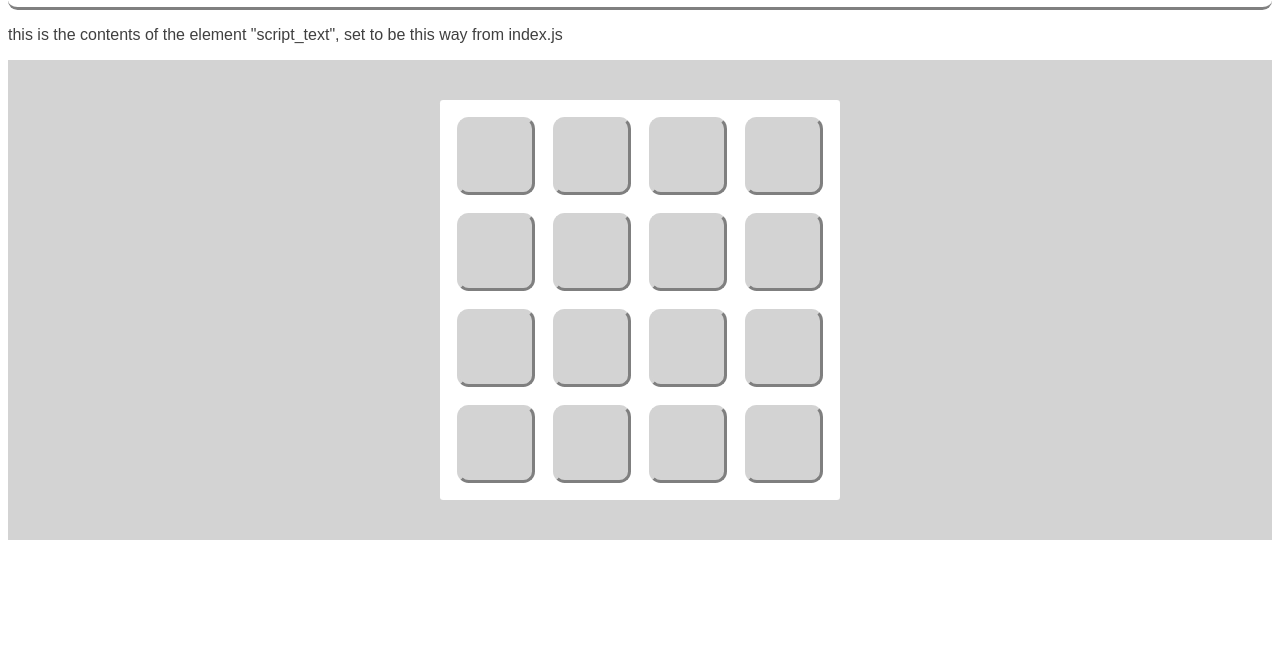
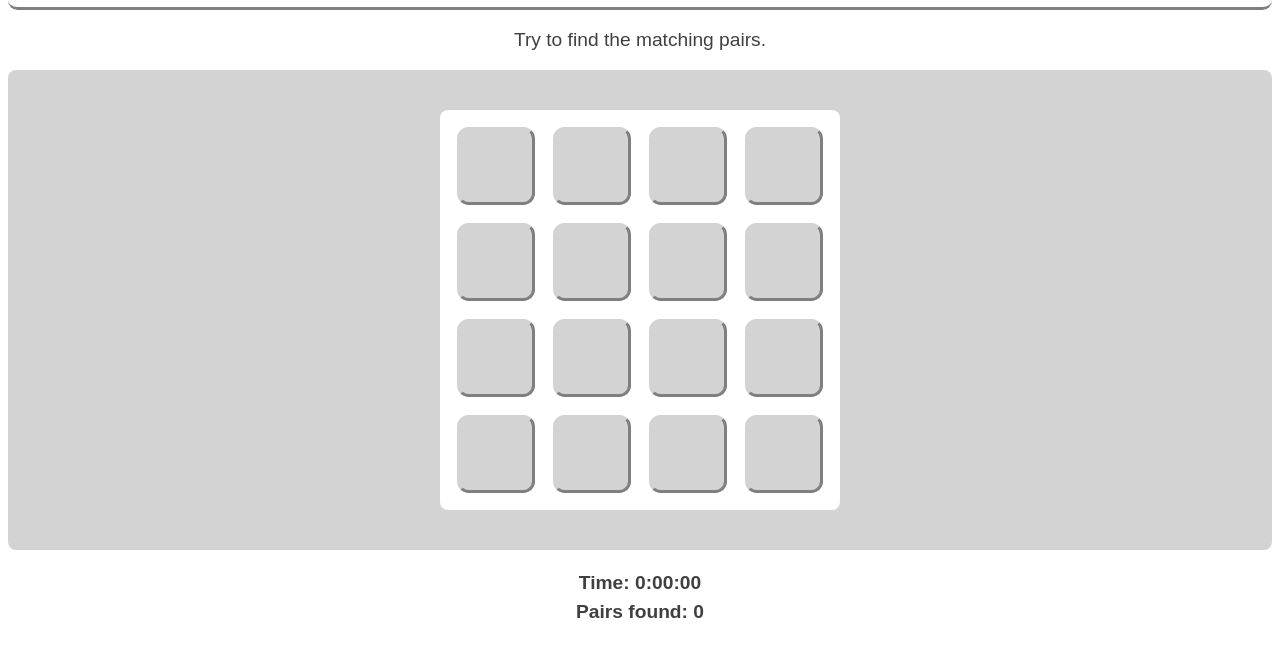
Before and after one commit to canisaries/memorygame, a website built with Parcel: page index.html in a window 1280 px wide. Shown: the part 59-716 px from the top of the page. Built offline with nearby package versions, Linux system fonts and the light colour scheme.

Commit message:
Styling and more yahoo

```diff
--- a/index.html
+++ b/index.html
@@ -30,14 +30,22 @@
       </header>
     </div>
 
-    <!-- Text that is modified in script (just here as example) -->
-    <div id="script_text"></div>
+    <div id="game_description" class="information">
+      <p>Try to find the matching pairs.</p>
+    </div>
 
     <!-- The area in which the game board and game options will reside -->
     <div id="game_area">
       <!-- The game board which will be populated with panels -->
       <div id="game_board"></div>
       <!-- Game options (TODO) -->
+    </div>
+
+    <div id="game_status" class="information">
+      <p>
+        Time: <span id="timer">0:00:00</span> <br />
+        Pairs found: <span id="pairs_found">0</span>
+      </p>
     </div>
 
     <!-- Template for the game button!-->
--- a/src/index.js
+++ b/src/index.js
@@ -1,10 +1,6 @@
 import "./styles.css";
 import GameBoard from "./gameboard.js";
 import { BOARD_SIZES } from "./gameboard.js";
-
-document.getElementById("script_text").innerHTML = `
-<p>this is the contents of the element "script_text", set to be this way from index.js</p>
-`;
 
 // Add event listeners to size option buttons
 let sizebuttons = document.getElementsByClassName("size_option_button");
@@ -24,9 +20,12 @@ board.newGame(BOARD_SIZES.SMALL);
 // Executable script ends here.
 
 // TODO-LIST:
-// - have something nice happen when the game is won
-// - button click animation
+// - overlay text for messages and warnings!
+// - winning message
+// - click to begin
 // - confirming decision to start new game if old game already started
+// - prevent hover and click effects when showing if pair is correct
+// - color change for matching and non matching pairs?
 // - timer? score? other fun stuff
 // - fancier graphics?
 
--- a/src/styles.css
+++ b/src/styles.css
@@ -24,7 +24,7 @@ header {
 }
 
 #size_options ul {
-  background: lightgray;
+  background-color: lightgray;
   border-radius: 0.5em;
 
   margin: 0;
@@ -37,12 +37,30 @@ header {
   background: gray;
 }
 
+/* The information class means that the element's contents are
+informational. */
+.information {
+  text-align: center;
+  font-size: 1.2em;
+}
+
+#game_description {
+  margin: 1em;
+}
+
+#game_status {
+  margin: 1em;
+  font-weight: bold;
+  line-height: 1.5em;
+}
+
 #game_area {
   height: 30em;
   display: flex;
   justify-content: center;
   align-items: center;
   background-color: lightgray;
+  border-radius: 0.5em;
 }
 
 #game_board {
@@ -50,7 +68,7 @@ header {
   height: 24em;
   width: 24em;
 
-  border-radius: 0.2em;
+  border-radius: 0.5em;
   padding: 0.5em;
 
   /* Grid layout definition */
@@ -70,6 +88,7 @@ header {
   font-weight: bold;
   font-family: sans-serif;
   text-align: center;
+  cursor: pointer;
 
   /* This centers text*/
   display: grid;
@@ -81,10 +100,15 @@ header {
   border-color: gray;
 }
 
+.game_panel:active {
+  border-style: inset;
+}
+
 /* Opened panel */
 .game_panel.opened {
   background-color: darkgray;
   border-color: darkgray;
+  cursor: default;
 }
 
 /* Text under button is invisible unless opened */
```
